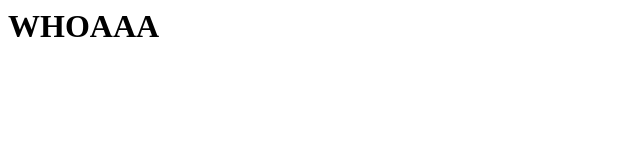
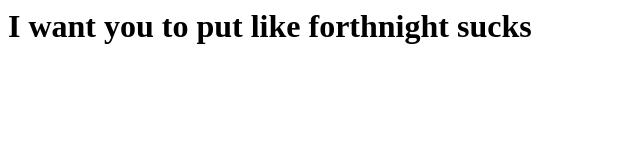
Before and after one commit to kevinles117/kevinles117.github.io, a plain HTML site: page index.html in a window 1280 px wide. Shown: the whole page, without its empty margins (0-640 px from the left). Drawn offline with Linux system fonts and the light colour scheme.

Commit message:
Adding a file test

```diff
--- a/index.html
+++ b/index.html
@@ -1 +1 @@
-<h1>WHOAAA</h1>
+<h1>I want you to put like forthnight sucks</h1>
```
